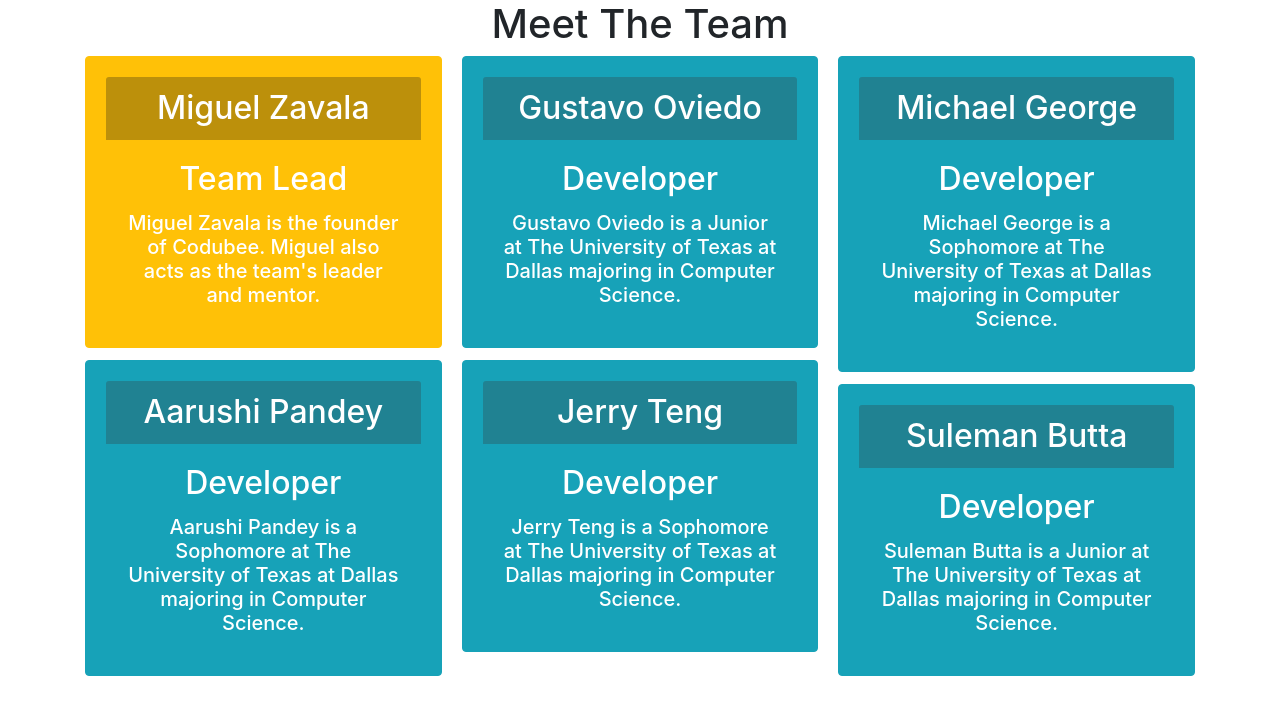
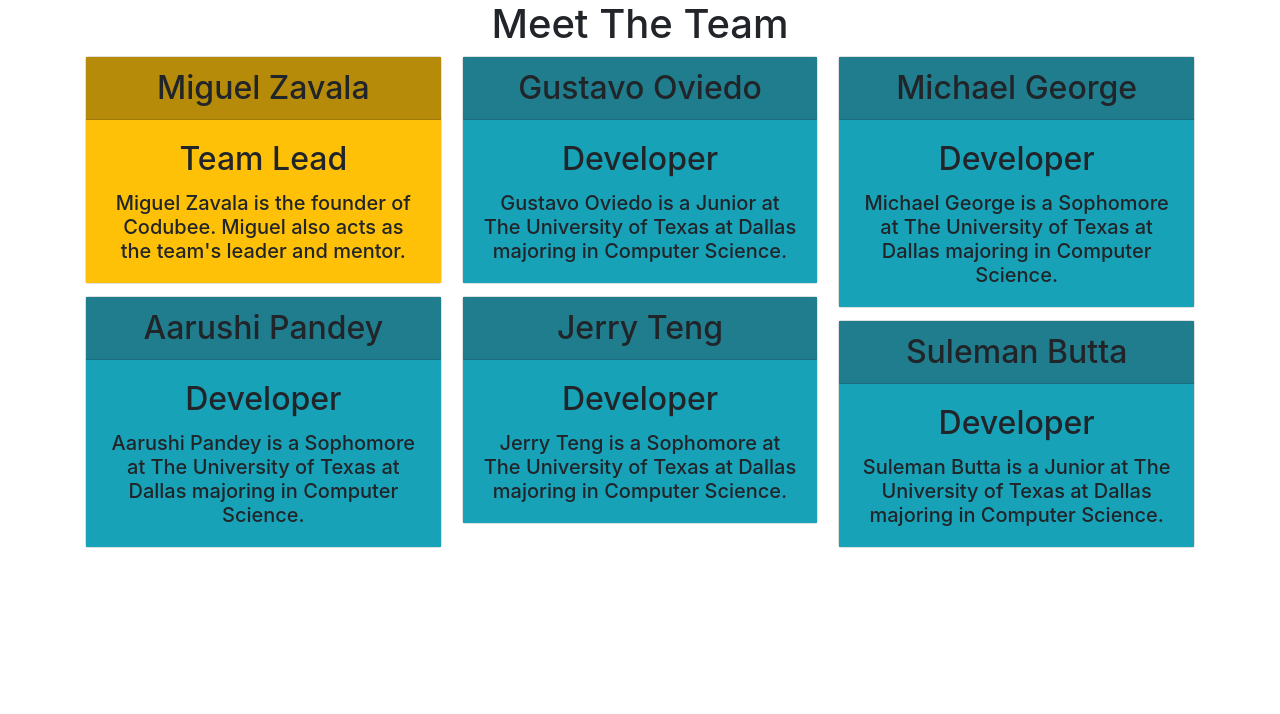
Before and after one commit to Codubee/ExploreCitiesTTH4-6, a React (Create React App) app in the folder frontend/: page / in a window 1280 px wide. Shown: the top 714 px of the page. Built offline with nearby package versions, Linux system fonts and the light colour scheme.

Commit message:
replaced inline styling with CSS

```diff
--- a/frontend/src/components/LandingPage/Team/Team.css
+++ b/frontend/src/components/LandingPage/Team/Team.css
@@ -4,3 +4,31 @@
 {
     width: 100%; /*set width to 100% and work with div (className container) tag to add whitespace to both sides*/
 }
+
+.LeadCardHeader
+{
+    background-color: #BC900B;
+    border-color: #BC900B;
+    text-align: center;
+    width: 100%;
+}
+
+.LeadCardBody
+{
+    background-color: #ffc107;
+    border-color: #ffc107;
+}
+
+.DeveloperCardHeader
+{
+    background-color: #208292;
+    border-color: #208292;
+    text-align: center;
+    width: 100%;
+}
+
+.DeveloperCardBody
+{
+    background-color: #17A2B8;
+    border-color: #17A2B8;
+}
--- a/frontend/src/components/LandingPage/Team/Team.js
+++ b/frontend/src/components/LandingPage/Team/Team.js
@@ -5,7 +5,7 @@ import {
 } from 'reactstrap';
 
 //Displays the team's information using cards. The cards are contained in a Card deck and arranged by card columns.
-// Cards have header and text components with slightly varying colors. Other styling handled by imported CSS file.
+// Cards have header and text components with slightly varying colors. Styling handled by imported CSS file.
 //The entire functional component is contained in a div tag that uses a container to add whitespace.
 //Before the card deck is a header.
 function Team (props) {
@@ -17,50 +17,50 @@ function Team (props) {
 
                 <CardColumns>
 
-                    <Card body inverse style={{ backgroundColor: '#ffc107', borderColor: '#ffc107'}}> {/* Miguel's card*/}
-                        <CardHeader tag = "h2" body inverse style={{ backgroundColor: '#BC900B', borderColor: '#BC900B', textAlign:"center"}}>Miguel Zavala</CardHeader> {/*Name*/}
-                        <CardBody>
+                    <Card> {/* Miguel's card*/}
+                        <div className = "LeadCardHeader"> <CardHeader tag = "h2">Miguel Zavala</CardHeader> </div> {/*Name. Needs to be surrounded by div for css*/}
+                        <CardBody className = "LeadCardBody">
                             <CardTitle tag="h2" className = "text-center">Team Lead</CardTitle> {/*Position*/}
                             <CardText tag = "h5" className = "text-center"> Miguel Zavala is the founder of Codubee. Miguel also acts as the team's leader and mentor.</CardText> {/*Description*/}
                         </CardBody>
                     </Card>
 
                     {/*The remaining cards follow the same format as the one above*/}
-                    <Card body inverse style={{ backgroundColor: '#17A2B8', borderColor: '#17A2B8'}}> {/* Aarushi's card*/}
-                        <CardHeader tag = "h2" body inverse style={{ backgroundColor: '#208292', borderColor: '#208292', textAlign:"center"}}>Aarushi Pandey</CardHeader>
-                        <CardBody>
+                    <Card> {/* Aarushi's card*/}
+                        <div className = "DeveloperCardHeader"> <CardHeader tag = "h2">Aarushi Pandey</CardHeader> </div>
+                        <CardBody  className = "DeveloperCardBody">
                             <CardTitle tag="h2" className = "text-center">Developer</CardTitle>
                             <CardText tag = "h5" className = "text-center">Aarushi Pandey is a Sophomore at The University of Texas at Dallas majoring in Computer Science.</CardText>
                         </CardBody>
                     </Card>
 
-                    <Card body inverse style={{ backgroundColor: '#17A2B8', borderColor: '#17A2B8'}}> {/* Gustavo's card*/}
-                        <CardHeader tag = "h2" body inverse style={{ backgroundColor: '#208292', borderColor: '#208292', textAlign:"center"}}>Gustavo Oviedo</CardHeader>
-                        <CardBody>
+                    <Card> {/* Gustavo's card*/}
+                    <div className = "DeveloperCardHeader"> <CardHeader tag = "h2">Gustavo Oviedo</CardHeader> </div>
+                        <CardBody className = "DeveloperCardBody">
                             <CardTitle tag="h2" className = "text-center">Developer</CardTitle>
                             <CardText tag = "h5" className = "text-center">Gustavo Oviedo is a Junior at The University of Texas at Dallas majoring in Computer Science.</CardText>
                         </CardBody>
                     </Card>
 
-                    <Card body inverse style={{ backgroundColor: '#17A2B8', borderColor: '#17A2B8'}}> {/* Jerry's card*/}
-                        <CardHeader tag = "h2" body inverse style={{ backgroundColor: '#208292', borderColor: '#208292', textAlign:"center"}}>Jerry Teng</CardHeader>
-                        <CardBody>
+                    <Card> {/* Jerry's card*/}
+                    <div className = "DeveloperCardHeader"> <CardHeader tag = "h2">Jerry Teng</CardHeader> </div>
+                        <CardBody className = "DeveloperCardBody">
                             <CardTitle tag="h2" className = "text-center">Developer</CardTitle>
                             <CardText tag = "h5" className = "text-center">Jerry Teng is a Sophomore at The University of Texas at Dallas majoring in Computer Science.</CardText>
                         </CardBody>
                     </Card>
 
-                    <Card body inverse style={{ backgroundColor: '#17A2B8', borderColor: '#17A2B8'}}> {/* Michael's card*/}
-                        <CardHeader tag = "h2" body inverse style={{ backgroundColor: '#208292', borderColor: '#208292', textAlign:"center"}}>Michael George</CardHeader>
-                        <CardBody>
+                    <Card> {/* Michael's card*/}
+                    <div className = "DeveloperCardHeader"> <CardHeader tag = "h2">Michael George</CardHeader> </div>
+                        <CardBody className = "DeveloperCardBody">
                             <CardTitle tag="h2" className = "text-center">Developer</CardTitle>
                             <CardText tag = "h5" className = "text-center">Michael George is a Sophomore at The University of Texas at Dallas majoring in Computer Science.</CardText>
                         </CardBody>
                     </Card>
 
-                    <Card body inverse style={{ backgroundColor: '#17A2B8', borderColor: '#17A2B8'}}> {/* Suleman's card*/}
-                        <CardHeader tag = "h2" body inverse style={{ backgroundColor: '#208292', borderColor: '#208292', textAlign:"center"}}>Suleman Butta</CardHeader>
-                        <CardBody>
+                    <Card> {/* Suleman's card*/}
+                    <div className = "DeveloperCardHeader"> <CardHeader tag = "h2">Suleman Butta</CardHeader> </div>
+                        <CardBody className = "DeveloperCardBody">
                             <CardTitle tag="h2" className = "text-center">Developer</CardTitle>
                             <CardText tag = "h5" className = "text-center">Suleman Butta is a Junior at The University of Texas at Dallas majoring in Computer Science.</CardText>
                         </CardBody>
```
